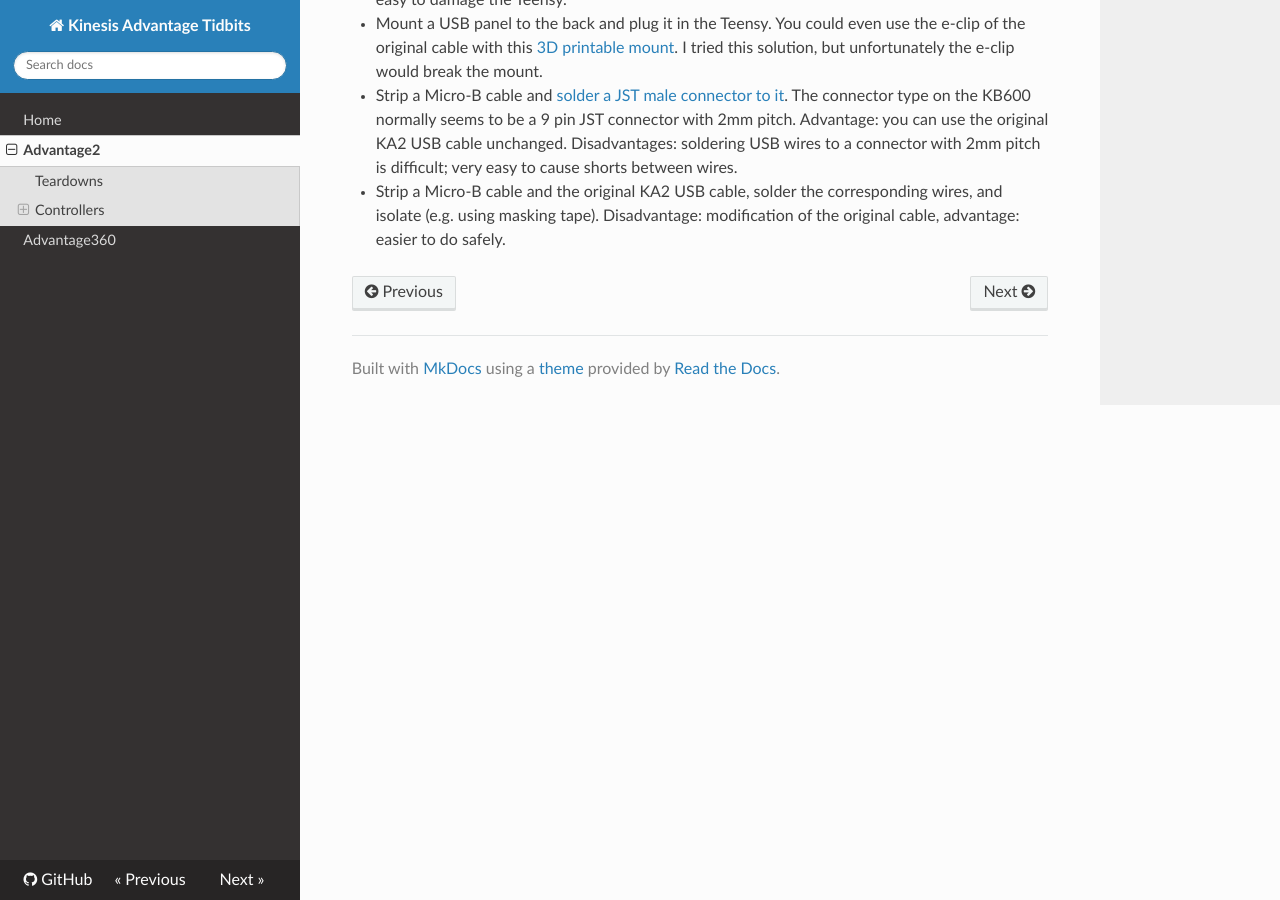
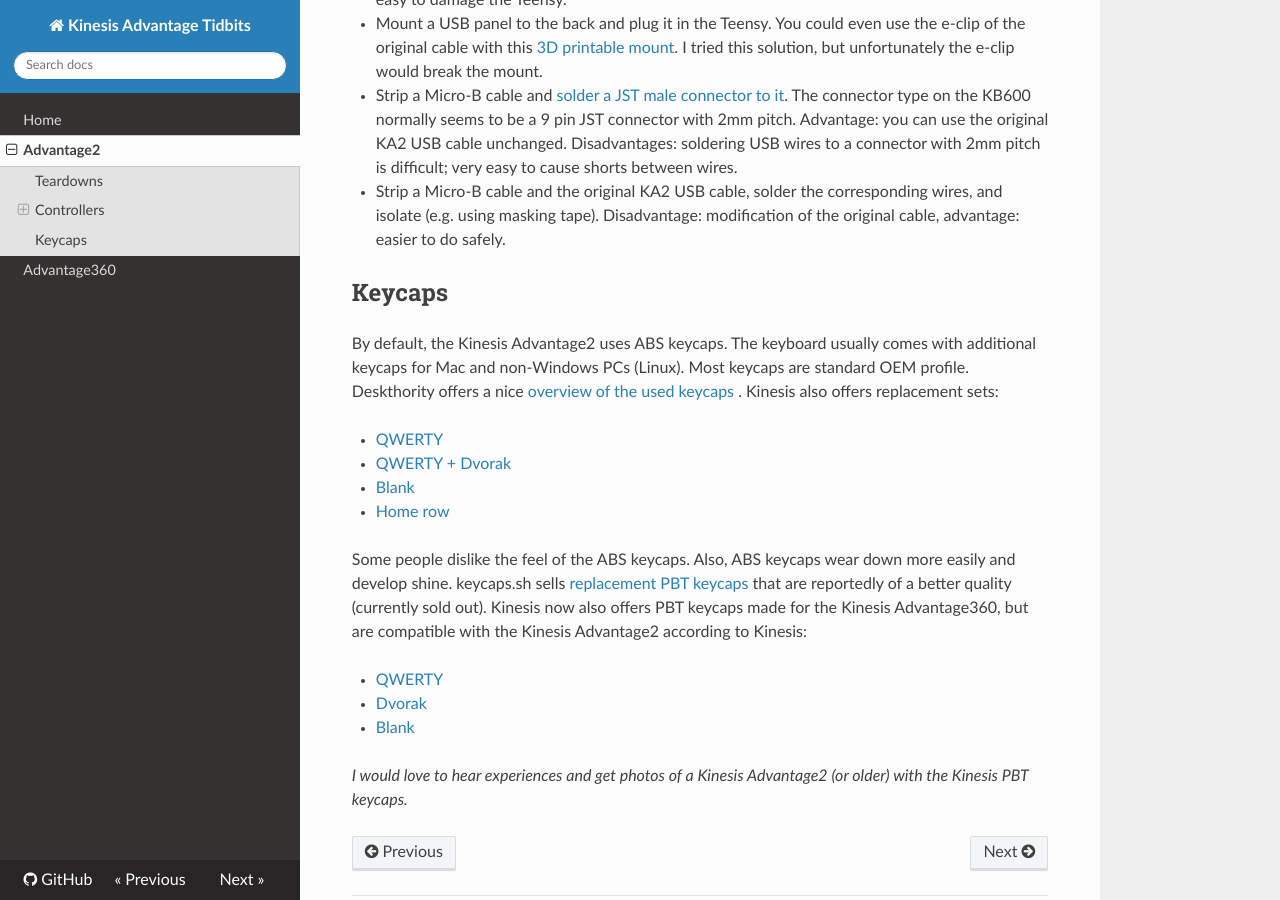
Before and after one commit to danieldk/kinesis-advantage, an MkDocs documentation site: the page built from docs/advantage2.md, in a window 1280 px wide and 900 px high, scrolled down 1372 px. Built offline with MkDocs 1.6.1, drawn with Linux system fonts in a browser that asks for light colours; nearby versions of some CDN libraries.

Commit message:
KA2: keycaps

```diff
--- a/docs/advantage2.md
+++ b/docs/advantage2.md
@@ -65,3 +65,30 @@
 * Strip a Micro-B cable and the original KA2 USB cable, solder the corresponding
   wires, and isolate (e.g. using masking tape). Disadvantage: modification of
   the original cable, advantage: easier to do safely.
+
+## Keycaps
+
+By default, the Kinesis Advantage2 uses ABS keycaps. The keyboard usually comes
+with additional keycaps for Mac and non-Windows PCs (Linux). Most keycaps are
+standard OEM profile. Deskthority offers a nice [overview of the used keycaps
+](https://deskthority.net/wiki/Kinesis_Contoured#Keycaps). Kinesis also offers
+replacement sets:
+
+* [QWERTY](https://kinesis-ergo.com/shop/qwerty-keycap-set/)
+* [QWERTY + Dvorak](https://kinesis-ergo.com/shop/qwerty-dvorak-keycap-set/)
+* [Blank](https://kinesis-ergo.com/shop/blank-keycap-set/)
+* [Home row](https://kinesis-ergo.com/shop/colored-home-row-keycaps/)
+
+Some people dislike the feel of the ABS keycaps. Also, ABS keycaps wear down
+more easily and develop shine. keycaps.sh sells [replacement PBT
+keycaps](https://keycaps.sh) that are reportedly of a better quality (currently
+sold out). Kinesis now also offers PBT keycaps made for the Kinesis
+Advantage360, but are compatible with the Kinesis Advantage2 according to
+Kinesis:
+
+* [QWERTY](https://kinesis-ergo.com/shop/kc360-qw/)
+* [Dvorak](https://kinesis-ergo.com/shop/kc360-dv/)
+* [Blank](https://kinesis-ergo.com/shop/kc360-bk/)
+
+_I would love to hear experiences and get photos of a Kinesis Advantage2
+(or older) with the Kinesis PBT keycaps._
```
